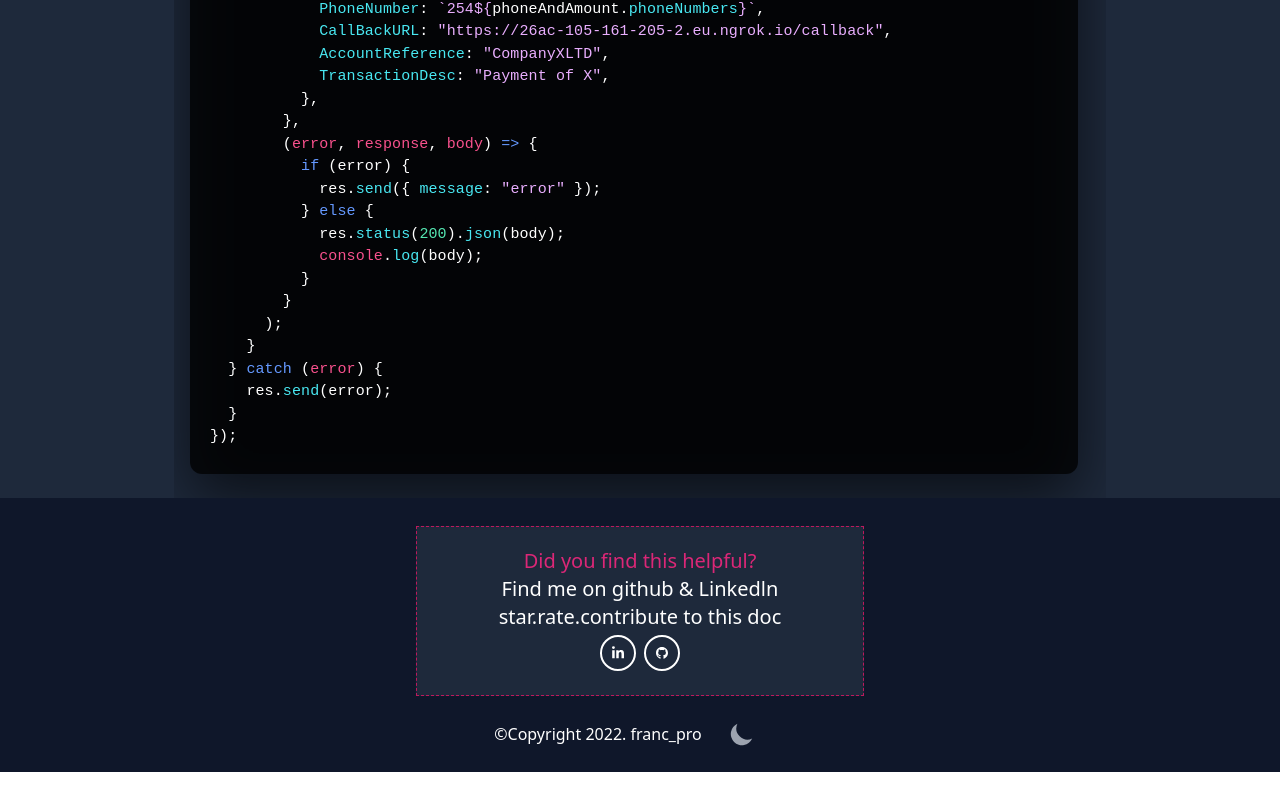
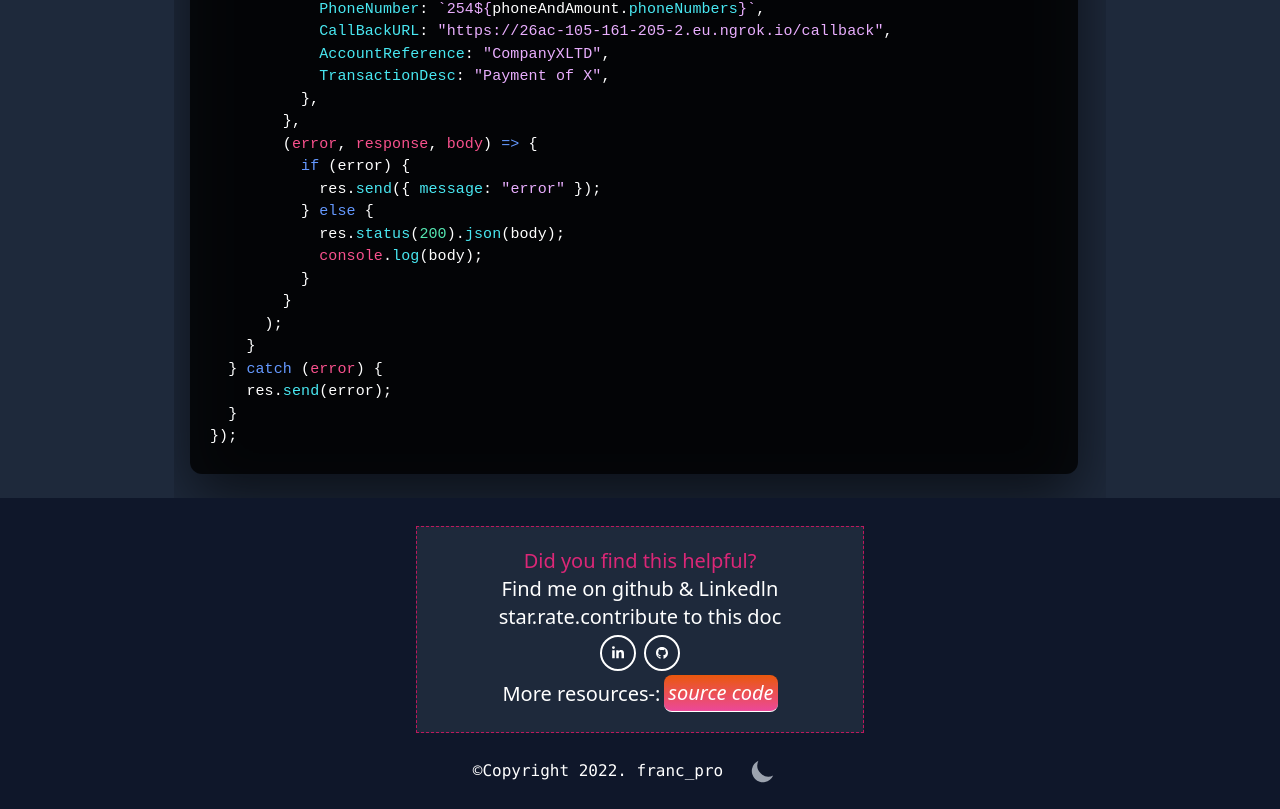
Before and after one commit to Francis-Mwaniki/Daranja-Documentation, a Nuxt app: page / in a window 1280 px wide. Shown: the part 7475-8284 px from the top of the page. Before the commit the page ends 8247 px from the top, so only its background shows below. Built offline with nearby package versions, Linux system fonts and the light colour scheme.

Commit message:
final commit #

```diff
--- a/components/BoutMe.vue
+++ b/components/BoutMe.vue
@@ -1,6 +1,6 @@
 <template>
   <div
-    class="bg-gray-400 mt-7 dark:bg-slate-800 flex justify-center items-center flex-col p-5 mx-auto border-dashed border border-pink-700 max-w-md"
+    class="bg-gray-400 mt-7 dark:bg-slate-800 flex justify-center items-center flex-col p-5 mx-auto border-dashed border border-pink-700 md:max-w-md max-w-sm"
   >
     <h3 class="text-xl dark:text-pink-600 text-white">Did you find this helpful?</h3>
     <h4 class="dark:text-white text-black text-xl">Find me on github & Linkedln</h4>
@@ -51,6 +51,17 @@
         </svg>
       </a>
     </button>
+    <h4
+      class="dark:text-white text-black text-xl flex flex-row gap-x-1 justify-center items-center"
+    >
+      <span>More resources-:</span
+      ><a
+        class="no-underline text-black dark:text-white border-b border-white italic bg-gradient-to-t from-pink-500 to-orange-600 p-1 rounded-lg"
+        href="https://github.com/Francis-Mwaniki/Daranja-Documentation"
+      >
+        source code</a
+      >
+    </h4>
   </div>
 </template>
 
--- a/components/footer.vue
+++ b/components/footer.vue
@@ -1,6 +1,6 @@
 <template>
   <div
-    class="dark:bg-slate-900 bg-transparent dark:text-white text-gray-600 text-center p-2 flex flex-row justify-center items-center"
+    class="dark:bg-slate-900 bg-transparent dark:text-white text-gray-600 font-mono text-center p-2 flex flex-row justify-center items-center"
   >
     &COPY;Copyright 2022. franc_pro <span><ToggleMode /></span>
   </div>
```
